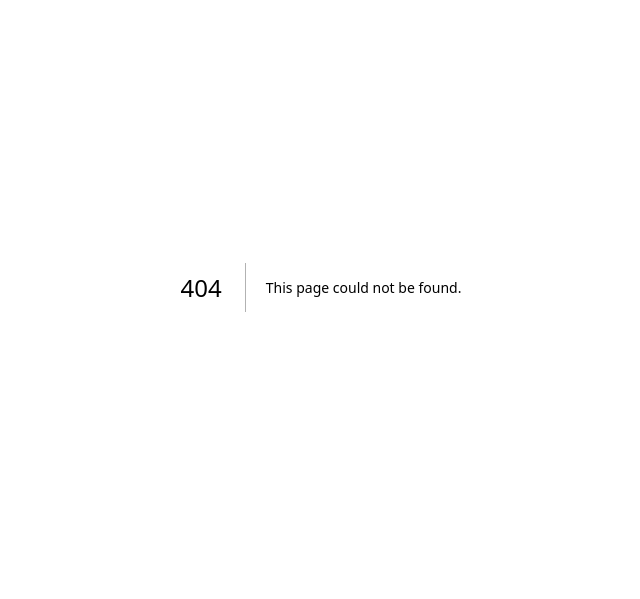
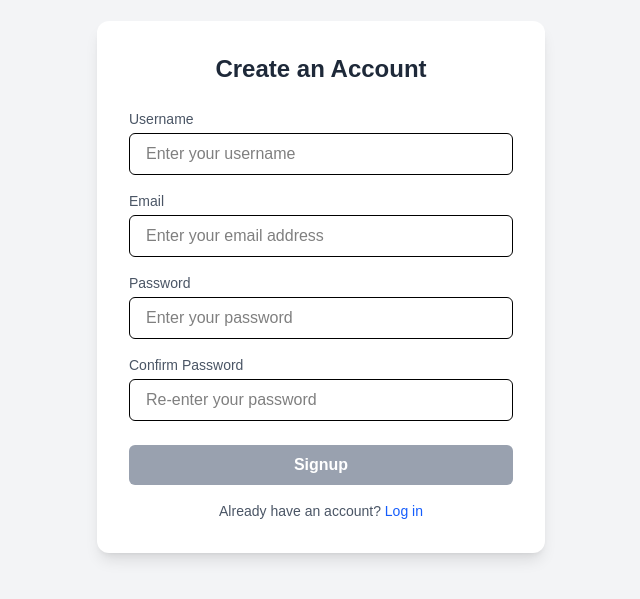
Before and after one commit to AS-Aurora/Django-Next-Auth, a Next.js app in the folder frontend/: page /signup in a window 1280 px wide. Before the commit this address had no page. Shown: the part 113-712 px from the top of the page, without its empty margins (319-959 px from the left). Built offline with nearby package versions, Linux system fonts and the light colour scheme.

Commit message:
Frontend for Signup page added

```diff
--- /dev/null
+++ b/frontend/src/app/signup/page.tsx
@@ -0,0 +1,148 @@
+"use client";
+import React, { useEffect, useState } from "react";
+import Link from "next/link";
+import { useRouter } from "next/navigation";
+import axios from "axios";
+
+export default function SignUpPage() {
+  const router = useRouter();
+  const [user, setUser] = useState({
+    username: "",
+    email: "",
+    password1: "",
+    password2: ""
+  });
+  const [data, setData] = useState<{ detail?: string; [key: string]: any }>({});
+  const [errorData, setErrorData] = useState<any>(null);
+  const [buttonDisabled, setButtonDisabled] = useState(false);
+  const [loading, setLoading] = useState(false);
+
+  const onSignUp = async () => {
+    try {
+      setLoading(true);
+      setErrorData(null);
+      const response = await axios.post('http://localhost:8000/api/auth/registration/', user);
+      setData(response.data);
+      setTimeout(() => {
+        router.push("/login");
+      }, 5000) // Redirect after 5 seconds
+      if(response.data.success) {
+        router.push("/login");
+      }
+    } catch (error: any) {
+      setLoading(false);
+      setErrorData(error.response?.data || { detail: "An error occurred during registration." });
+    }
+  };
+
+  useEffect(() => {
+    if(user.email.length > 0 && user.username.length > 0 && user.password1.length > 0 && user.password2.length > 0 && user.password1 === user.password2) {
+      setButtonDisabled(false)
+    } else {
+      setButtonDisabled(true)
+    }
+  }, [user]);
+
+  return (
+    <div className="flex items-center justify-center min-h-screen bg-gray-100 px-4">
+      <div className="w-full max-w-md bg-white shadow-lg rounded-xl p-8">
+        <h1 className="text-2xl font-bold mb-6 text-center text-gray-800">
+          {loading ? "Processing..." : "Create an Account"}
+        </h1>
+
+        <div className="space-y-4">
+          <div>
+            <label htmlFor="username" className="block text-sm font-medium text-gray-600">
+              Username
+            </label>
+            <input
+              id="username"
+              type="text"
+              value={user.username}
+              onChange={(e) => setUser({ ...user, username: e.target.value })}
+              className="mt-1 w-full px-4 py-2 border rounded-md focus:outline-none focus:ring-2 focus:ring-blue-400 text-black"
+              placeholder="Enter your username"
+            />
+          </div>
+
+          <div>
+            <label htmlFor="email" className="block text-sm font-medium text-gray-600">
+              Email
+            </label>
+            <input
+              id="email"
+              type="email"
+              value={user.email}
+              onChange={(e) => setUser({ ...user, email: e.target.value })}
+              className="mt-1 w-full px-4 py-2 border rounded-md focus:outline-none focus:ring-2 focus:ring-blue-400 text-black"
+              placeholder="Enter your email address"
+            />
+          </div>
+
+          <div>
+            <label htmlFor="password" className="block text-sm font-medium text-gray-600">
+              Password
+            </label>
+            <input
+              id="password"
+              type="password"
+              value={user.password1}
+              onChange={(e) => setUser({ ...user, password1: e.target.value })}
+              className="mt-1 w-full px-4 py-2 border rounded-md focus:outline-none focus:ring-2 focus:ring-blue-400 text-black"
+              placeholder="Enter your password"
+            />
+          </div>
+
+          <div>
+            <label htmlFor="confirm-password" className="block text-sm font-medium text-gray-600">
+              Confirm Password
+            </label>
+            <input
+              id="confirm-password"
+              type="password"
+              value={user.password2}
+              onChange={(e)=>setUser({...user, password2: e.target.value })}
+              className="mt-1 w-full px-4 py-2 border rounded-md focus:outline-none focus:ring-2 focus:ring-blue-400 text-black"
+              placeholder="Re-enter your password"
+            />
+          </div>
+        </div>
+
+        <button
+          onClick={onSignUp}
+          disabled={buttonDisabled}
+          className={`mt-6 w-full py-2 px-4 rounded-md font-semibold text-white transition ${
+            buttonDisabled
+              ? "bg-gray-400 cursor-not-allowed"
+              : "bg-blue-600 hover:bg-blue-700"
+          }`}
+        >
+            Signup
+        </button>
+
+        <p className="mt-4 text-center text-sm text-gray-600">
+          Already have an account?{" "}
+          <Link href="/login" className="text-blue-600 hover:underline">
+            Log in
+          </Link>
+        </p>
+
+         {data && data.detail && (
+        <div className="mt-4 p-4 bg-green-100 text-green-800 rounded-md">
+          <p>{data.detail}</p>
+        </div>
+      )}
+
+      {errorData && (
+        <div className="mt-4 p-4 bg-red-100 text-red-800 rounded-md">
+          {Object.entries(errorData).map(([key, value], idx) => (
+            <p key={idx}>
+              <strong>{key}:</strong> {Array.isArray(value) ? value.join(" ") : String(value)}
+            </p>
+          ))}
+        </div>
+      )}
+      </div>
+    </div>
+  );
+}
```
